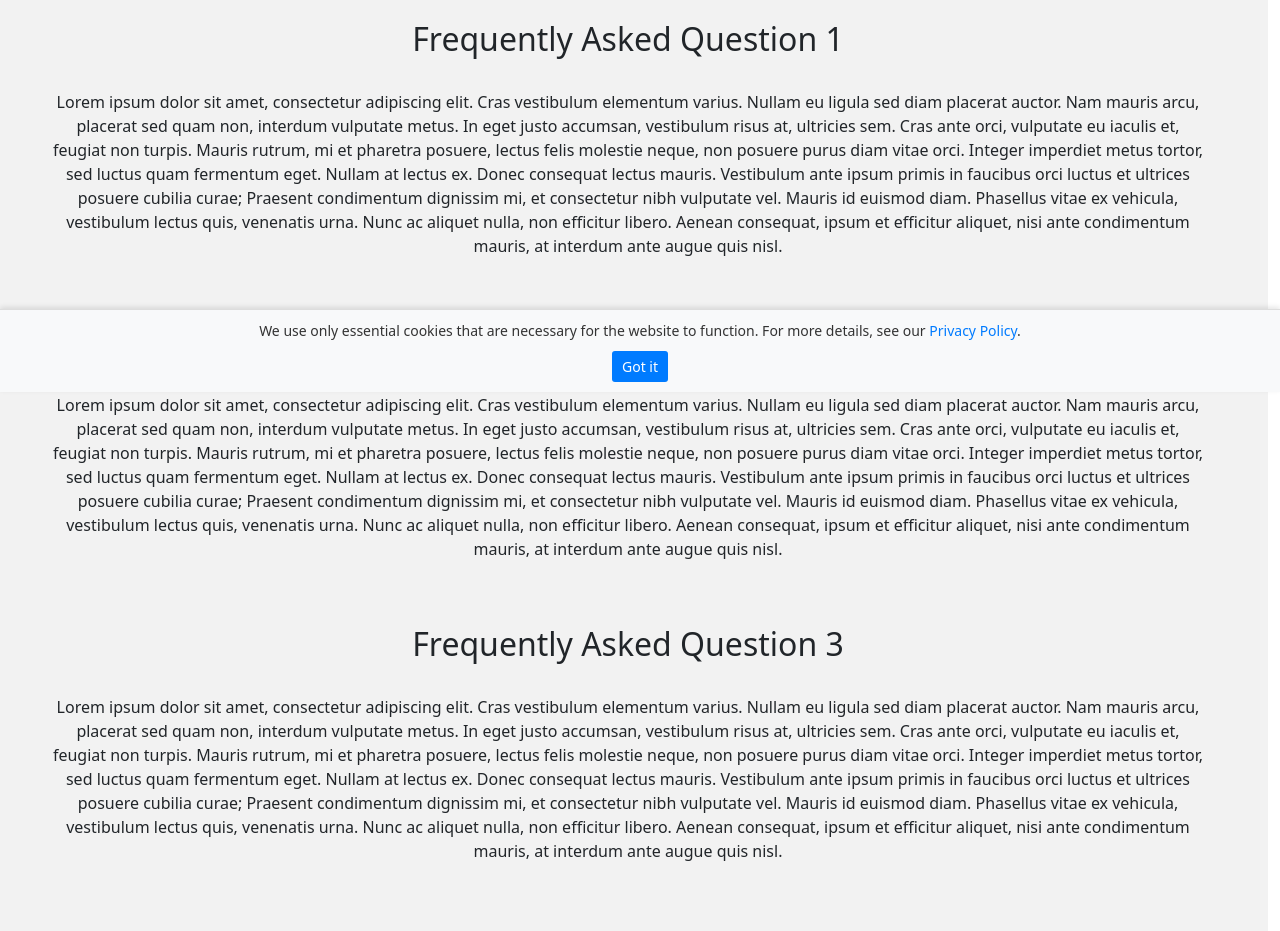
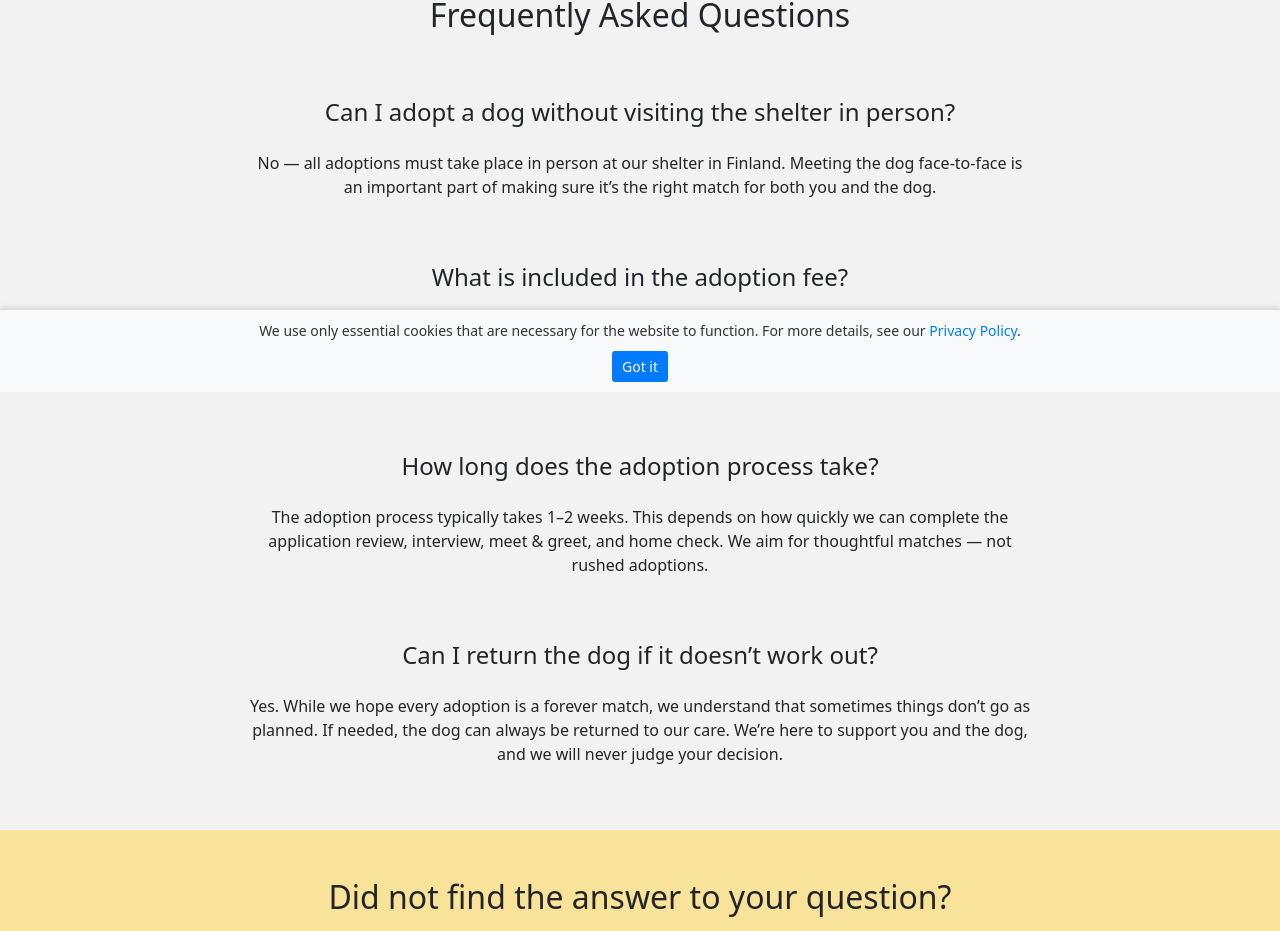
Before and after one commit to kristakorento/animal-rescue-adoption-website, a React (Vite) app: page /adoption/faq in a window 1280 px wide. Shown: the part 408-1339 px from the top of the page. Built offline with nearby package versions, Linux system fonts and the light colour scheme.

Commit message:
FAQ-sivulle lisätty sisältö. Tekstien rivitystä yhdenmukaistettu muilla sivuilla.

```diff
--- a/src/Nettisivujen_Koodit/FAQ.jsx
+++ b/src/Nettisivujen_Koodit/FAQ.jsx
@@ -2,35 +2,39 @@ import '../Nettisivujen_Tyylit/FAQ.css';
 
 function FAQ() {
   return (
-    <div className="container-fluid p-0">
-      <div className="text-center bg-color-yellow p-5">
+    <div className="container-fluid p-0 text-center">
+      <div className="bg-color-yellow p-5">
         <h1 className="pb-3">FAQ</h1>
         <div className="paragraph-text">
-          <p className="pt-3 text-center">Lorem ipsum dolor sit amet, consectetur adipiscing elit. Cras vestibulum elementum varius. Nullam eu ligula sed diam placerat auctor. Nam mauris arcu, placerat sed quam non, interdum vulputate metus. In eget justo accumsan, vestibulum risus at, ultricies sem. Cras ante orci, vulputate eu iaculis et, feugiat non turpis. Mauris rutrum, mi et pharetra posuere, lectus felis molestie neque, non posuere purus diam vitae orci.</p>
+          <p>Have questions about adopting a rescue dog through Hope Tails Rescue? You're in the right place!
+            Below you’ll find answers to the most common questions we receive about the adoption process, fees, timelines, and more.</p>
+
+            <p>If you don’t see what you’re looking for, feel free to reach out — we’re always happy to help. </p>
         </div>
       </div>
-      <div className="bg-color-gray row p-5 mr-0">
-        <h2 className="text-center">Frequently Asked Question 1</h2>
+      <div className="bg-color-gray p-5 mr-0">
+        <h2 className="pb-2">Frequently Asked Questions</h2>
         <div className="paragraph-text">
-          <p className="pt-4 text-center">Lorem ipsum dolor sit amet, consectetur adipiscing elit. Cras vestibulum elementum varius. Nullam eu ligula sed diam placerat auctor. Nam mauris arcu, placerat sed quam non, interdum vulputate metus. In eget justo accumsan, vestibulum risus at, ultricies sem. Cras ante orci, vulputate eu iaculis et, feugiat non turpis. Mauris rutrum, mi et pharetra posuere, lectus felis molestie neque, non posuere purus diam vitae orci. Integer imperdiet metus tortor, sed luctus quam fermentum eget. Nullam at lectus ex. Donec consequat lectus mauris. Vestibulum ante ipsum primis in faucibus orci luctus et ultrices posuere cubilia curae; Praesent condimentum dignissim mi, et consectetur nibh vulputate vel. Mauris id euismod diam. Phasellus vitae ex vehicula, vestibulum lectus quis, venenatis urna. Nunc ac aliquet nulla, non efficitur libero. Aenean consequat, ipsum et efficitur aliquet, nisi ante condimentum mauris, at interdum ante augue quis nisl.</p>
+          <h3 className="p-3 pt-5">Can I adopt a dog without visiting the shelter in person?</h3>
+          <p>No — all adoptions must take place in person at our shelter in Finland. Meeting the dog face-to-face is an important part of making sure it’s the right match for both you and the dog.</p>
         </div>
-        <h2 className="text-center pt-5">Frequently Asked Question 2</h2>
+        <h3 className="p-3 pt-5">What is included in the adoption fee?</h3>
         <div className="paragraph-text">
-          <p className="pt-4 text-center">Lorem ipsum dolor sit amet, consectetur adipiscing elit. Cras vestibulum elementum varius. Nullam eu ligula sed diam placerat auctor. Nam mauris arcu, placerat sed quam non, interdum vulputate metus. In eget justo accumsan, vestibulum risus at, ultricies sem. Cras ante orci, vulputate eu iaculis et, feugiat non turpis. Mauris rutrum, mi et pharetra posuere, lectus felis molestie neque, non posuere purus diam vitae orci. Integer imperdiet metus tortor, sed luctus quam fermentum eget. Nullam at lectus ex. Donec consequat lectus mauris. Vestibulum ante ipsum primis in faucibus orci luctus et ultrices posuere cubilia curae; Praesent condimentum dignissim mi, et consectetur nibh vulputate vel. Mauris id euismod diam. Phasellus vitae ex vehicula, vestibulum lectus quis, venenatis urna. Nunc ac aliquet nulla, non efficitur libero. Aenean consequat, ipsum et efficitur aliquet, nisi ante condimentum mauris, at interdum ante augue quis nisl.</p>
+          <p>Our adoption fee covers the dog’s travel from Spain to Finland, vaccinations, microchipping, EU pet passport, parasite treatments, sterilization (if age/health allows), and general veterinary care. You'll also receive a full medical history and post-adoption support.</p>
         </div>
-        <h2 className="text-center pt-5">Frequently Asked Question 3</h2>
+        <h3 className="p-3 pt-5">How long does the adoption process take?</h3>
         <div className="paragraph-text">
-          <p className="pt-4 text-center">Lorem ipsum dolor sit amet, consectetur adipiscing elit. Cras vestibulum elementum varius. Nullam eu ligula sed diam placerat auctor. Nam mauris arcu, placerat sed quam non, interdum vulputate metus. In eget justo accumsan, vestibulum risus at, ultricies sem. Cras ante orci, vulputate eu iaculis et, feugiat non turpis. Mauris rutrum, mi et pharetra posuere, lectus felis molestie neque, non posuere purus diam vitae orci. Integer imperdiet metus tortor, sed luctus quam fermentum eget. Nullam at lectus ex. Donec consequat lectus mauris. Vestibulum ante ipsum primis in faucibus orci luctus et ultrices posuere cubilia curae; Praesent condimentum dignissim mi, et consectetur nibh vulputate vel. Mauris id euismod diam. Phasellus vitae ex vehicula, vestibulum lectus quis, venenatis urna. Nunc ac aliquet nulla, non efficitur libero. Aenean consequat, ipsum et efficitur aliquet, nisi ante condimentum mauris, at interdum ante augue quis nisl.</p>
+          <p>The adoption process typically takes 1–2 weeks. This depends on how quickly we can complete the application review, interview, meet & greet, and home check. We aim for thoughtful matches — not rushed adoptions.</p>
         </div>
-        <h2 className="text-center pt-5">Frequently Asked Question 4</h2>
+        <h3 className="p-3 pt-5">Can I return the dog if it doesn’t work out?</h3>
         <div className="paragraph-text">
-          <p className="pt-4 text-center">Lorem ipsum dolor sit amet, consectetur adipiscing elit. Cras vestibulum elementum varius. Nullam eu ligula sed diam placerat auctor. Nam mauris arcu, placerat sed quam non, interdum vulputate metus. In eget justo accumsan, vestibulum risus at, ultricies sem. Cras ante orci, vulputate eu iaculis et, feugiat non turpis. Mauris rutrum, mi et pharetra posuere, lectus felis molestie neque, non posuere purus diam vitae orci. Integer imperdiet metus tortor, sed luctus quam fermentum eget. Nullam at lectus ex. Donec consequat lectus mauris. Vestibulum ante ipsum primis in faucibus orci luctus et ultrices posuere cubilia curae; Praesent condimentum dignissim mi, et consectetur nibh vulputate vel. Mauris id euismod diam. Phasellus vitae ex vehicula, vestibulum lectus quis, venenatis urna. Nunc ac aliquet nulla, non efficitur libero. Aenean consequat, ipsum et efficitur aliquet, nisi ante condimentum mauris, at interdum ante augue quis nisl.</p>
+          <p>Yes. While we hope every adoption is a forever match, we understand that sometimes things don’t go as planned. If needed, the dog can always be returned to our care. We’re here to support you and the dog, and we will never judge your decision.</p>
         </div>
       </div>
-      <div className="text-center bg-color-yellow p-5">
-        <h2 className="text-center">Did not find the answer to your question?</h2>
+      <div className="bg-color-yellow p-5">
+        <h2 className="pb-2">Did not find the answer to your question?</h2>
         <div className="paragraph-text">
-          <p className="pt-4 pb-4 text-center">Lorem ipsum dolor sit amet, consectetur adipiscing elit. Cras vestibulum elementum varius. Nullam eu ligula sed diam placerat auctor. Nam mauris arcu, placerat sed quam non, interdum vulputate metus. In eget justo accumsan, vestibulum risus at, ultricies sem. Cras ante orci, vulputate eu iaculis et, feugiat non turpis. Mauris rutrum, mi et pharetra posuere, lectus felis molestie neque, non posuere purus diam vitae orci. </p>
+          <p className="pt-2">You can contact us via the <a href='/contact-details'>contact form</a> or through our social media channels.</p>
         </div>
       </div>
     </div>
--- a/src/Nettisivujen_Koodit/InfoGuides.jsx
+++ b/src/Nettisivujen_Koodit/InfoGuides.jsx
@@ -14,7 +14,7 @@ function InfoGuides() {
         </div>
       </div>
       <div className="about-container text-center bg-color-gray p-5">
-        <h2>About Our Rescue Process</h2>
+        <h2 className="pb-2">About Our Rescue Process</h2>
         <div className="paragraph-text">
           <h3 className="p-3">From Spain to Our Shelter in Finland</h3>
           <p>
@@ -22,7 +22,7 @@ function InfoGuides() {
             At Hope Tails Rescue, we work hard to give dogs in need a fresh start. Many of our dogs are rescued from difficult situations in Spain — including neglect, abandonment, or life on the streets. Through trusted partnerships with local rescuers and shelters in Spain, we identify dogs who are ready for a second chance.</p>
 
 
-          <h3 className="p-3">Here's how the rescue journey works:</h3>
+          <h3 className="p-3 pt-5">Here's how the rescue journey works:</h3>
 
           <p><strong>1. Rescue in Spain:</strong></p>
 
@@ -48,7 +48,7 @@ function InfoGuides() {
 
           <p>Once the dog is ready, we begin the adoption process. We carefully review applications and meet with potential adopters to ensure the best possible match. All adoptions are done responsibly, with the dog's long-term well-being at the center. </p>
         </div>
-        <h2 className="pt-5">Bringing Your Dog Home</h2>
+        <h2 className="pt-5 pb-2">Bringing Your Dog Home</h2>
         <div className="paragraph-text">
           <p className="pt-4">Welcoming a rescue dog is a special moment — but it also takes patience, understanding, and time to help your new companion settle in.</p>
 
@@ -74,7 +74,7 @@ function InfoGuides() {
 
           <p>Every dog is different — some adjust in days, others take weeks. We’ll support you every step of the way.</p>
         </div>
-        <h2 className="pt-5">Health & Veterinary Info</h2>
+        <h2 className="pt-5 pb-2">Health & Veterinary Info</h2>
         <div className="paragraph-text">
           <p className="pt-3"><strong>All our dogs receive:</strong></p>
 
@@ -92,7 +92,7 @@ function InfoGuides() {
 
 
 
-          <h3 className="p-3">After Arrival in Finland:</h3>
+          <h3 className="p-3 pt-5">After Arrival in Finland:</h3>
 
           <p>We recommend a vet check within the first two weeks of adoption. This helps confirm your dog’s health and gives your vet a baseline for future care.</p>
 
```
